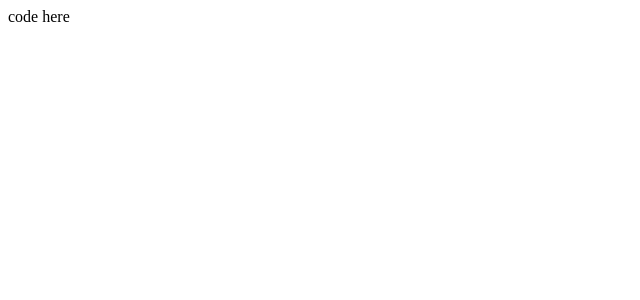
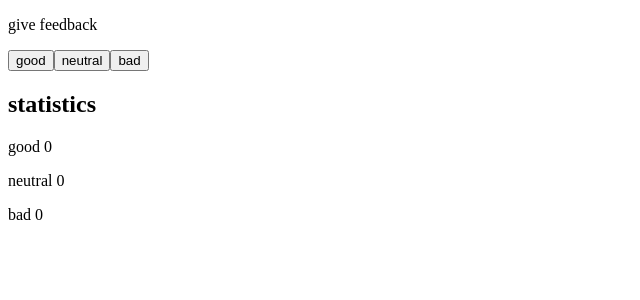
Before and after one commit to furkan/full-stack-open-2022, a React (Create React App) app in the folder unicafe/: page / in a window 1280 px wide. Shown: the top 300 px of the page, without its empty margins (0-640 px from the left). Built offline with nearby package versions, Linux system fonts and the light colour scheme.

Commit message:
ADD: unicafe part 1

```diff
--- a/unicafe/src/App.js
+++ b/unicafe/src/App.js
@@ -1,4 +1,24 @@
 import { useState } from 'react'
+
+const Button = ({handleClick, text}) => <button onClick={handleClick}>{text}</button>
+
+const Feedback = (props) => (
+  <div>
+    <p>give feedback</p>
+    <Button handleClick={props.increaseGood} text='good' />
+    <Button handleClick={props.increaseNeutral} text='neutral' />
+    <Button handleClick={props.increaseBad} text='bad' />
+  </div>
+)
+
+const Statistics = (props) => (
+  <div>
+    <h2>statistics</h2>
+    <p>good {props.good}</p>
+    <p>neutral {props.neutral}</p>
+    <p>bad {props.bad}</p>
+  </div>
+)
 
 const App = () => {
   // save clicks of each button to its own state
@@ -6,9 +26,17 @@ const App = () => {
   const [neutral, setNeutral] = useState(0)
   const [bad, setBad] = useState(0)
 
+  const increaseStat = (stat, setStat) => {
+    return () => {
+      console.log(stat, 'incremented')
+      setStat(stat + 1)
+    }
+  }
+
   return (
     <div>
-      code here
+      <Feedback increaseGood={increaseStat(good, setGood)} increaseNeutral={increaseStat(neutral, setNeutral)} increaseBad={increaseStat(bad, setBad)} />
+      <Statistics good={good} neutral={neutral} bad={bad} />
     </div>
   )
 }
```
